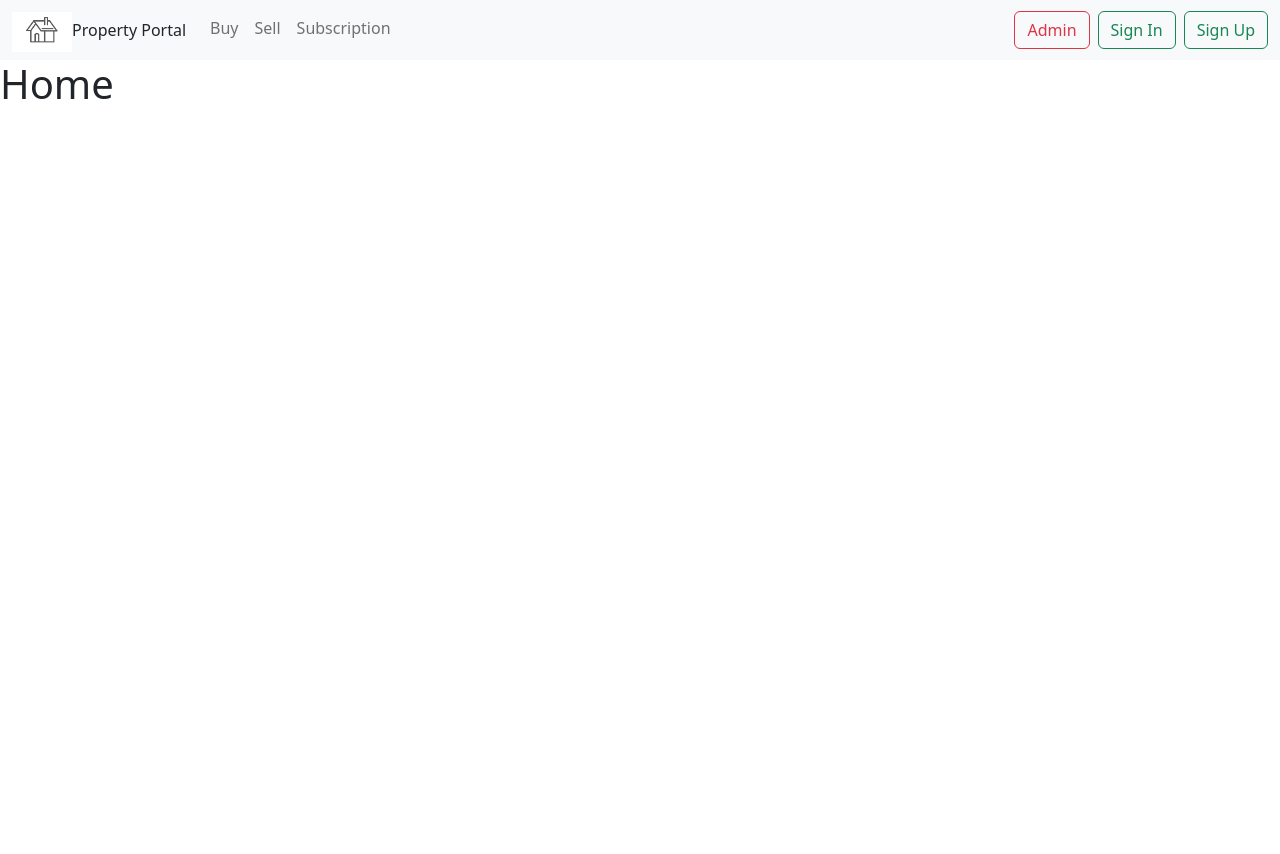
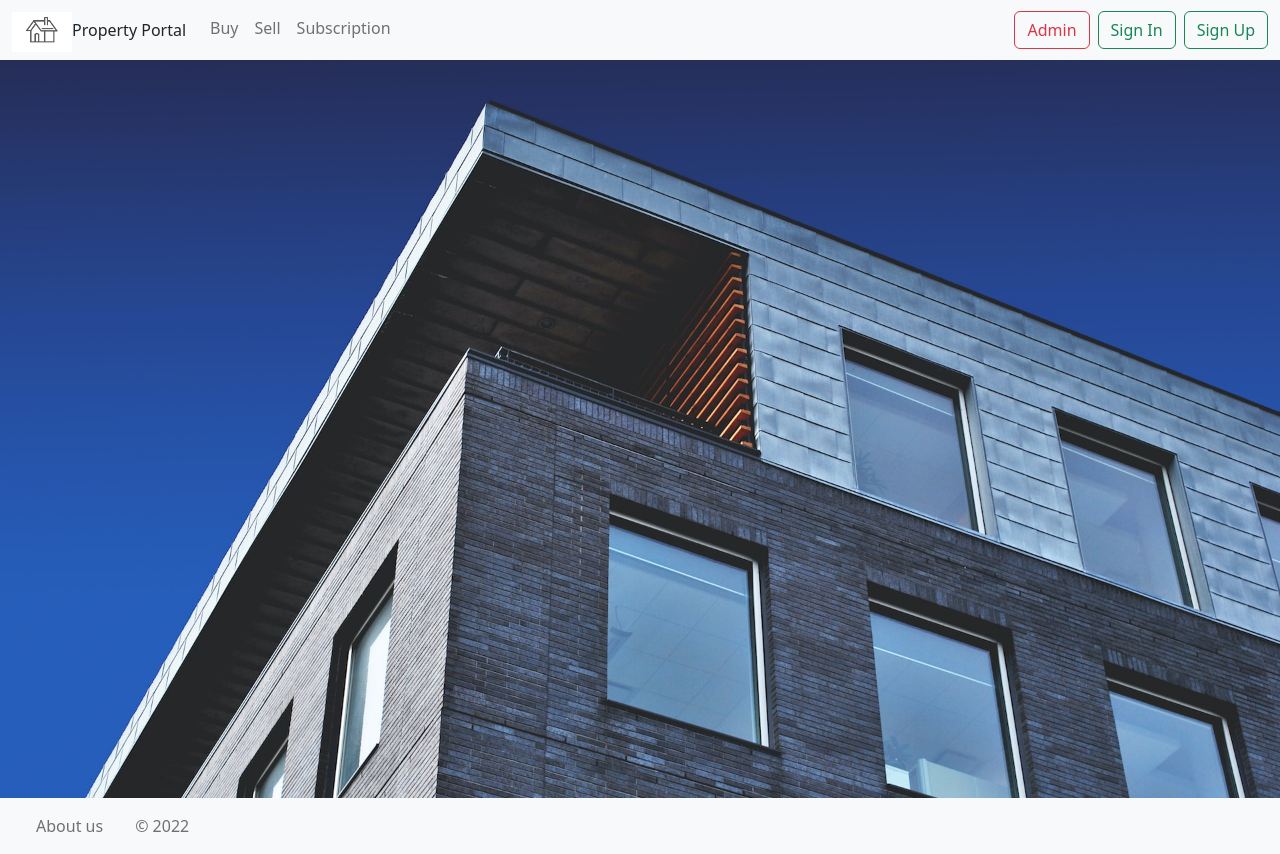
Before and after one commit to ManishV5/property-portal, a React (Create React App) app: page / in a window 1280 px wide. Before the commit the page ends 800 px from the top, so only its background shows below. Built offline with nearby package versions, Linux system fonts and the light colour scheme.

Commit message:
added nav bar and bg image

```diff
--- a/package.json
+++ b/package.json
@@ -9,6 +9,7 @@
     "firebase": "^9.12.1",
     "react": "^18.2.0",
     "react-dom": "^18.2.0",
+    "react-native-blur": "^3.2.2",
     "react-router-dom": "^6.4.2",
     "react-scripts": "5.0.1",
     "web-vitals": "^2.1.4"
--- a/src/App.js
+++ b/src/App.js
@@ -7,7 +7,8 @@ import { Sell } from "./pages/Sell";
 import { SignIn } from "./pages/SignIn";
 import { SignUp } from "./pages/SignUp";
 import { Subscribe } from "./pages/Subscribe";
-import {Navbar} from "./components/Navbar"
+import {Navbar} from "./components/Navbar";
+import {AboutBar} from "./components/Aboutbar";
 function App() {
   return (
     <div className="App">
--- /dev/null
+++ b/src/components/Aboutbar.js
@@ -0,0 +1,20 @@
+import {Link} from "react-router-dom"
+
+export const AboutBar = () => {
+    return (
+      <nav className="navbar navbar-expand-lg bg-light">
+        <div className="container-fluid">
+          <div className="collapse navbar-collapse" id="navbarTogglerDemo01">
+            <ul className="navbar-nav me-auto mb-2 mb-lg-0 navbar-center">
+              <li className="nav-item ms-3">
+                <Link className="nav-link">About us</Link>
+              </li>
+              <li className="nav-item ms-3">
+                <Link className="nav-link">&#169; 2022</Link>
+              </li>
+            </ul>
+          </div>
+        </div>
+      </nav>
+    );
+  };
--- a/src/pages/Home.js
+++ b/src/pages/Home.js
@@ -1,3 +1,20 @@
+import React from "react";
+import backgroundImageHome from "../assets/backgroundImageHome.jpg";
+import { AboutBar } from "../components/Aboutbar";
+
 export const Home = () => {
-    return (<h1>Home</h1>)
-}
+  const myStyle = {
+    backgroundImage: `url(${backgroundImageHome})`,
+    height: "101vh",
+    marginTop: "-70px",
+    fontSize: "50px",
+    backgroundSize: "cover",
+    backgroundRepeat: "no-repeat",
+  };
+  return (
+    <>
+      <div class="container-float" style={myStyle} />
+      <AboutBar />
+    </>
+  );
+};
```
Also changed, not shown: src/assets/backgroundImageHome.jpg (added), 1 other file (tests, documents, lock files or other folders).
